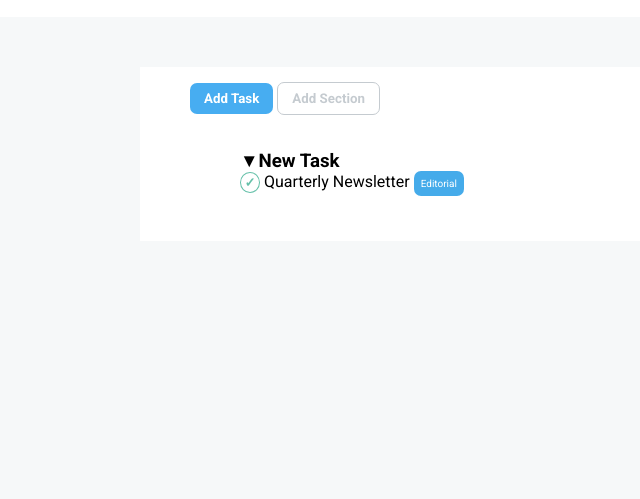
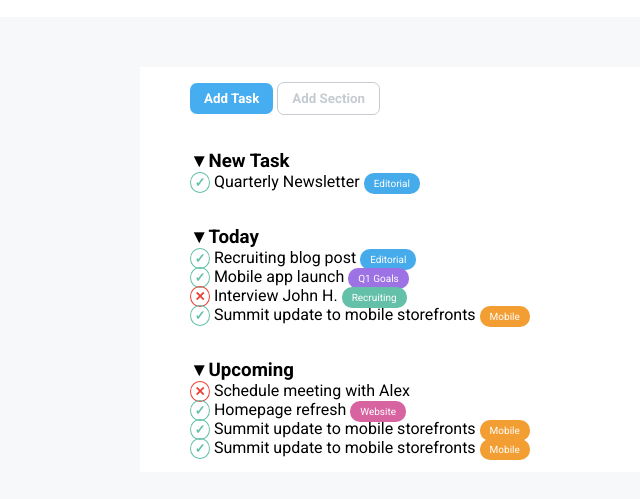
Before and after one commit to TrvMarco/html-css-toboolist, a plain HTML site: page index.html in a window 1280 px wide. Shown: the part 73-572 px from the top of the page, without its empty margins (0-640 px from the left). Drawn offline with Linux system fonts and the light colour scheme.

Commit message:
aggiunto lista cose da fare (eseguendo ancora modifiche)

```diff
--- a/css/style.css
+++ b/css/style.css
@@ -52,7 +52,7 @@ main{
 }
 
 .tasks{
-    padding: 35px 50px;
+    padding-top: 35px;
 }
 
 .check-circle{
@@ -64,13 +64,38 @@ main{
     padding: 2px 3.5px;
 }
 
+.cross-circle{
+    border: 1px solid #ea4237;
+    color: #ea4237;
+    border-radius: 100%;
+    font-size: 13px;
+    font-weight: bold;
+    padding: 2px 3.5px;
+}
+
 .tag{
     font-size: 10px;
     color: white;
-    padding: 7px;
-    border-radius: 7px;
+    padding: 5px 10px;
+    border-radius: 10px;
 }
 
 .editorial{
     background-color: #45abea;
 }
+
+.q1-goals{
+    background-color: #9c72e4;
+}
+
+.recruiting{
+    background-color: #64c0a9;
+}
+
+.mobile{
+    background-color: #f29e33;
+}
+
+.website{
+    background-color: #d863a1;
+}
--- a/index.html
+++ b/index.html
@@ -27,18 +27,29 @@
                 <!-- new task -->
                 <div class="tasks">
                     <h3><span class="down-triangle">&#9660;</span>New Task</h3>
-                    <div>
+                    <div class="">
                         <span class="check-circle">&#x2713;</span> Quarterly Newsletter <span class="tag editorial">Editorial</span>
                     </div>
-
                 </div>
                 <!-- today -->
-                <div>
-
+                <div class="tasks">
+                    <h3><span class="down-triangle">&#9660;</span>Today</h3>
+                    <div class="">
+                        <span class="check-circle">&#x2713;</span> Recruiting blog post <span class="tag editorial">Editorial</span> <br>
+                        <span class="check-circle">&#x2713;</span> Mobile app launch <span class="tag q1-goals">Q1 Goals</span> <br>
+                        <span class="cross-circle">&#x2715;</span> Interview John H. <span class="tag recruiting">Recruiting</span> <br>
+                        <span class="check-circle">&#x2713;</span> Summit update to mobile storefronts <span class="tag mobile">Mobile</span> <br>
+                    </div>
                 </div>
                 <!-- upcoming -->
-                <div>
-
+                <div class="tasks">
+                    <h3><span class="down-triangle">&#9660;</span>Upcoming</h3>
+                    <div class="">
+                        <span class="cross-circle">&#x2715;</span> Schedule meeting with Alex <br>
+                        <span class="check-circle">&#x2713;</span> Homepage refresh <span class="tag website">Website</span> <br>
+                        <span class="check-circle">&#x2713;</span> Summit update to mobile storefronts <span class="tag mobile">Mobile</span> <br>
+                        <span class="check-circle">&#x2713;</span> Summit update to mobile storefronts <span class="tag mobile">Mobile</span> <br>
+                    </div>
                 </div>
             </div>
         </main>
```
